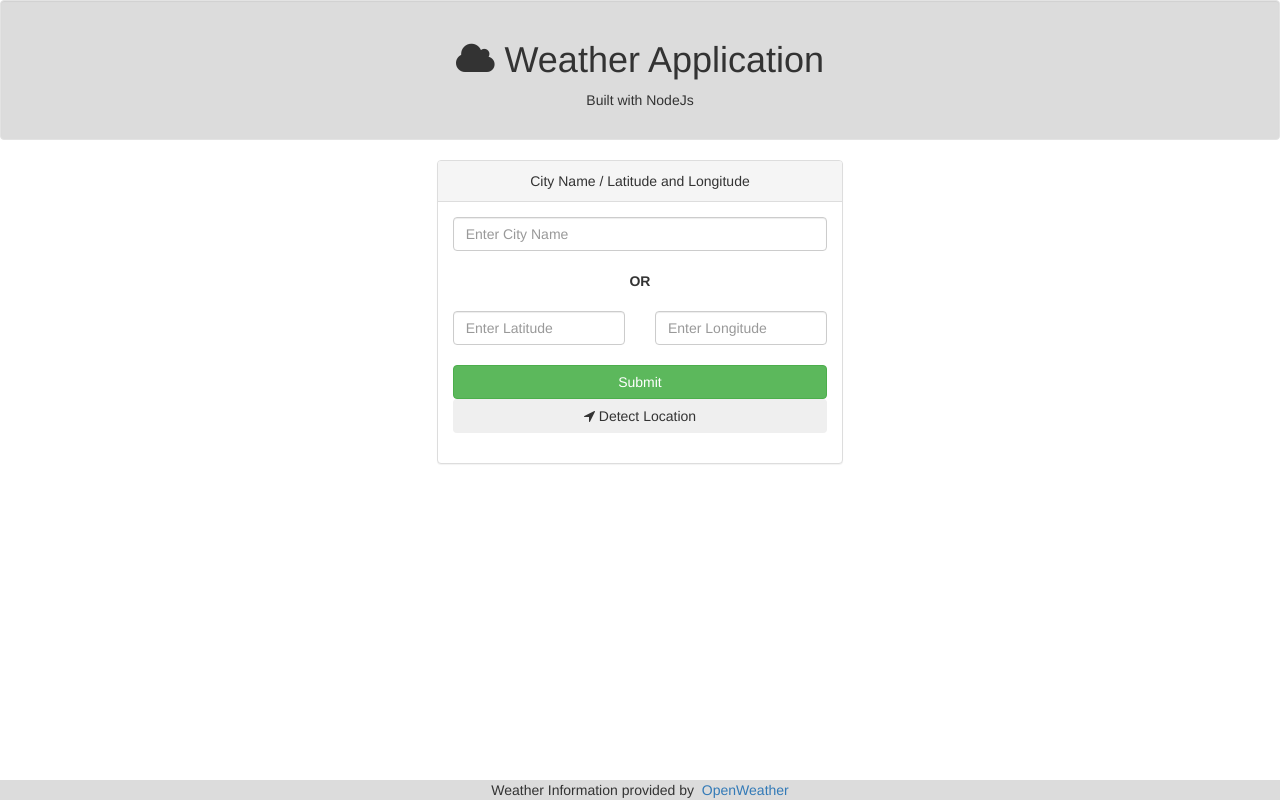
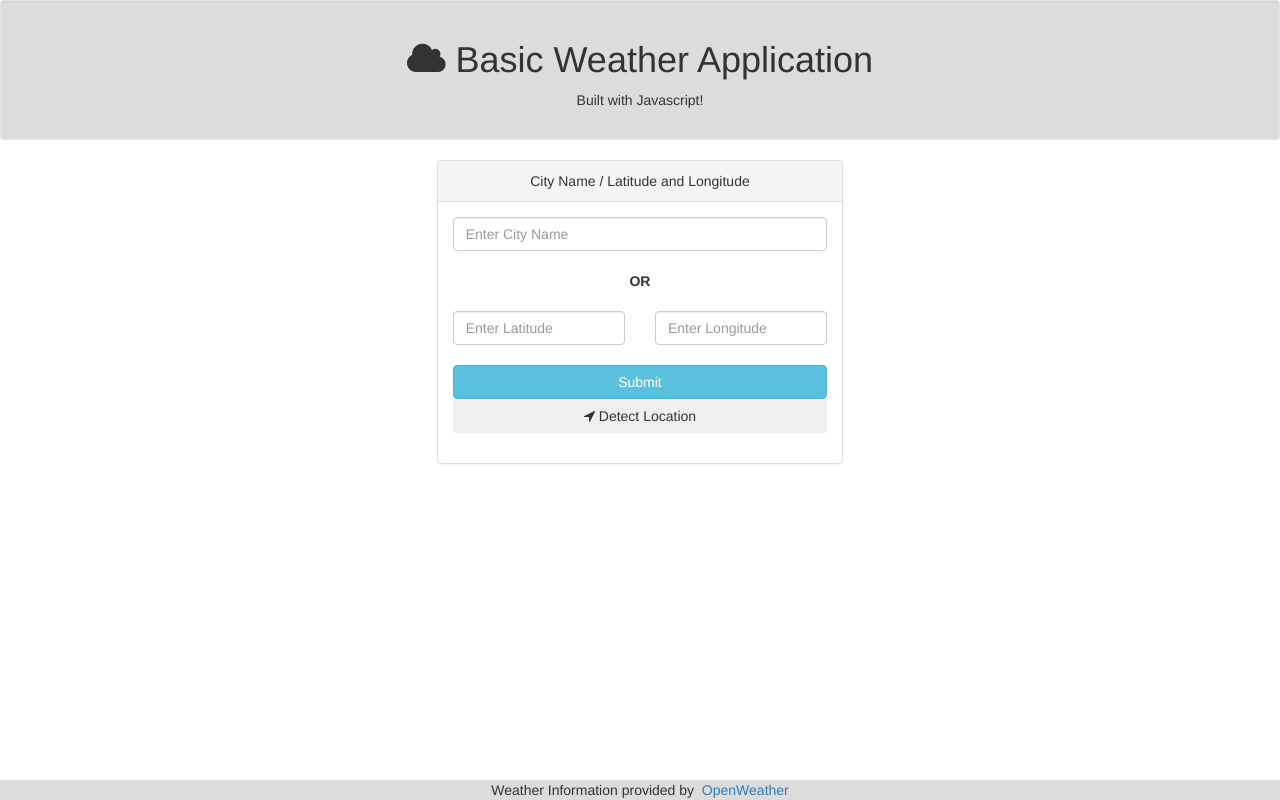
Before and after one commit to manojjahgirdar/basic-node-weather-app, a website: page public/index.html in a window 1280 px wide. Drawn offline with nearby package versions, Linux system fonts and the light colour scheme.

```diff
--- a/public/index.html
+++ b/public/index.html
@@ -13,14 +13,13 @@
 
 <head>
     <title>Basic Weather Application</title>
-
     <meta name="viewport" content="width=device-width, initial-scale=1">
 </head>
 
 <body>
     <div class="well text-center">
-        <h1> <i class="fa fa-cloud" style="font-size:36px"></i> Weather Application</h1>
-        <p>Built with NodeJs</p>
+        <h1> <i class="fa fa-cloud" style="font-size:36px"></i> Basic Weather Application</h1>
+        <p>Built with Javascript!</p>
     </div>
     <div class="row">
         <div class="col-sm-4"></div>
@@ -50,7 +49,7 @@
                         <div>&nbsp;</div>
                         <div class="row">
                             <div class="col-sm-12">
-                                <button class="btn btn-success btn-block" type="submit" id="btnSubmit" align="center">Submit</button>
+                                <button class="btn btn-info btn-block" type="submit" id="btnSubmit" align="center">Submit</button>
                             </div>
                             <div class="col-sm-12">
 
```
Also changed, not shown: .travis.yml (added), 1 other file.
